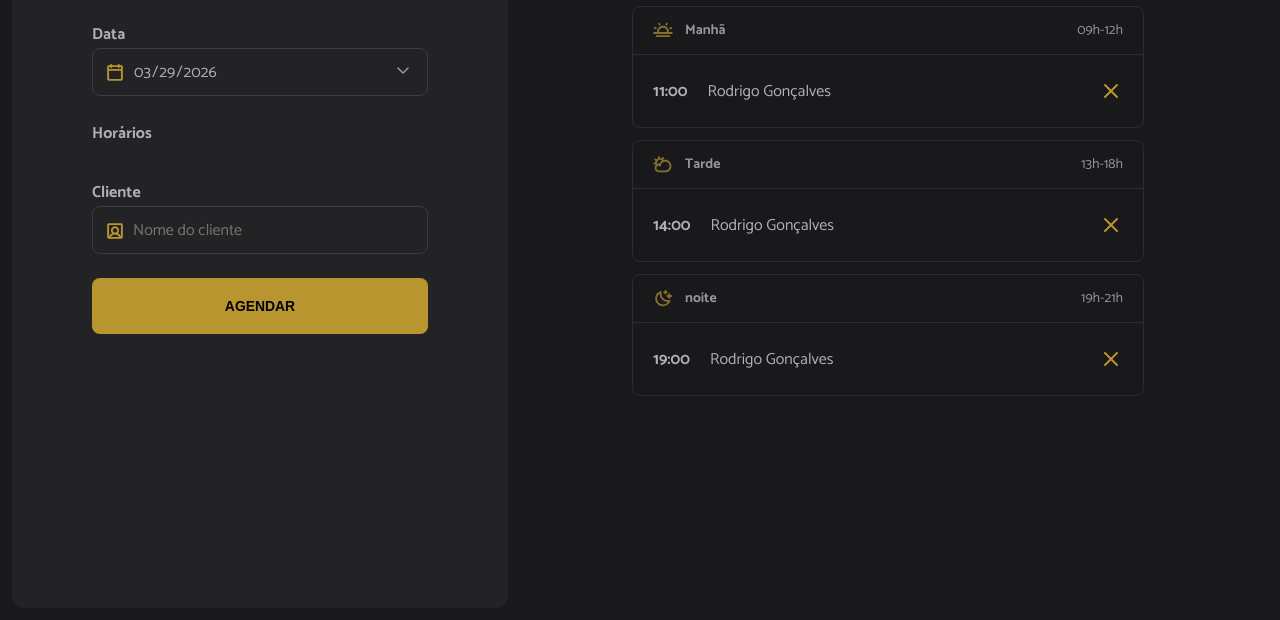
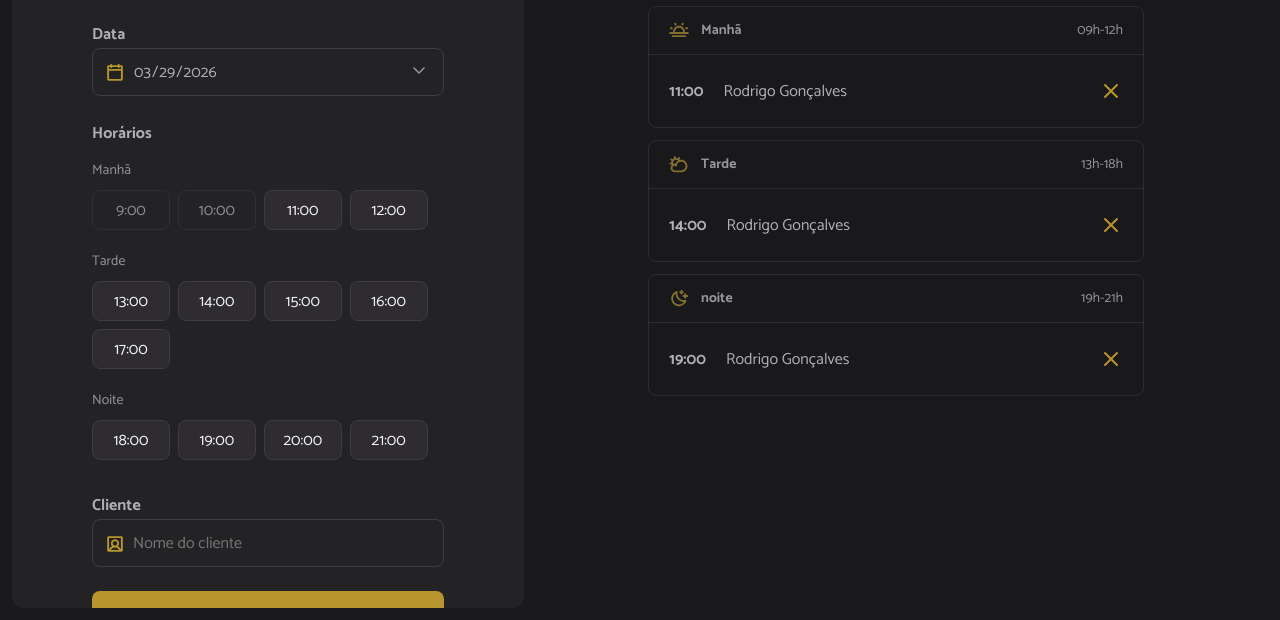
Before and after one commit to ViniiciusDev/Hairday, a website built with webpack: page index.html in a window 1280 px wide. Shown: the part 180-800 px from the top of the page. Built offline with nearby package versions, Linux system fonts and the light colour scheme.

Commit message:
Add Hour Selection and division

```diff
--- a/src/main.js
+++ b/src/main.js
@@ -10,4 +10,4 @@
 
 // JS
 import "./modules/form/submit.js"
-import "./modules/load.js"
+import "./modules/page-load.js"
--- /dev/null
+++ b/src/modules/form/hours-click.js
@@ -0,0 +1,16 @@
+// Adicionar o evento de click somente para os horários disponíveis.
+export function hoursClick() {
+    const hours = document.querySelectorAll(".hour-available")
+    /* console.log(hours) */
+
+    hours.forEach((available) => {
+        available.addEventListener("click", (selected) => {
+            // Remove de todos os elementos (li) a classe hour-selected
+            hours.forEach((hour) => {
+                hour.classList.remove("hour-selected")
+            })
+            // Adiciona a classe selected somente ao elemento (li) selecionado
+            selected.target.classList.add("hour-selected")
+        })
+    })
+}
--- /dev/null
+++ b/src/modules/form/hours-load.js
@@ -0,0 +1,52 @@
+import dayjs from "dayjs"
+import { openingHours } from "../../utils/opening-hours"
+import { hoursClick } from "./hours-click"
+
+const hours = document.getElementById("hours")
+
+export function hoursLoad({ date }) {
+    const opening = openingHours.map((hour) => {
+        // Recupera somente a hora.
+        const [scheduleHour] = hour.split(":")
+
+        // Adiciona a hora na date e verifica se está no passado.
+        const isHourPast = dayjs(date).add(scheduleHour, "hour").isAfter(dayjs())
+        /* console.log(isHourPast) */
+
+        return {
+            hour,
+            available: isHourPast,
+        }
+    })
+
+    // Rederização de Horários
+    opening.forEach(({ hour, available }) => {
+        const li = document.createElement("li")
+
+        li.classList.add("hour")
+        li.classList.add(available ? "hour-available" : "hour-unavailable")
+
+        li.textContent = hour
+
+        if (hour === "9:00") {
+            hourHeaderAdd("Manhã")
+        } else if (hour === "13:00") {
+            hourHeaderAdd("Tarde")
+        } else if (hour === "18:00") {
+            hourHeaderAdd("Noite")
+        }
+
+        hours.append(li)
+    })
+
+    // Adiciona evento de click nos horários disponíveis.
+    hoursClick()
+}
+
+function hourHeaderAdd(title) {
+    const header = document.createElement("li")
+    header.classList.add("hour-period")
+    header.textContent = title
+
+    hours.append(header)
+}
--- a/src/modules/load.js
+++ /dev/null
@@ -1,3 +0,0 @@
-document.addEventListener("DOMContentLoaded", function () {
-    console.log("DOM PRONTO!!")
-})
--- /dev/null
+++ b/src/modules/page-load.js
@@ -0,0 +1,5 @@
+import { schedulesDays } from "./schedules/load.js"
+
+document.addEventListener("DOMContentLoaded", function () {
+    schedulesDays()
+})
--- /dev/null
+++ b/src/modules/schedules/load.js
@@ -0,0 +1,12 @@
+import { hoursLoad } from "../form/hours-load"
+
+// Seleciona input de data
+const selectedDate = document.getElementById("date")
+
+export function schedulesDays() {
+    // Obtem data do input
+    const date = selectedDate.value
+
+    // Renderiza Horas disponíveis.
+    hoursLoad({ date })
+}
```
Also changed, not shown: dist/index.html, dist/main.js.
